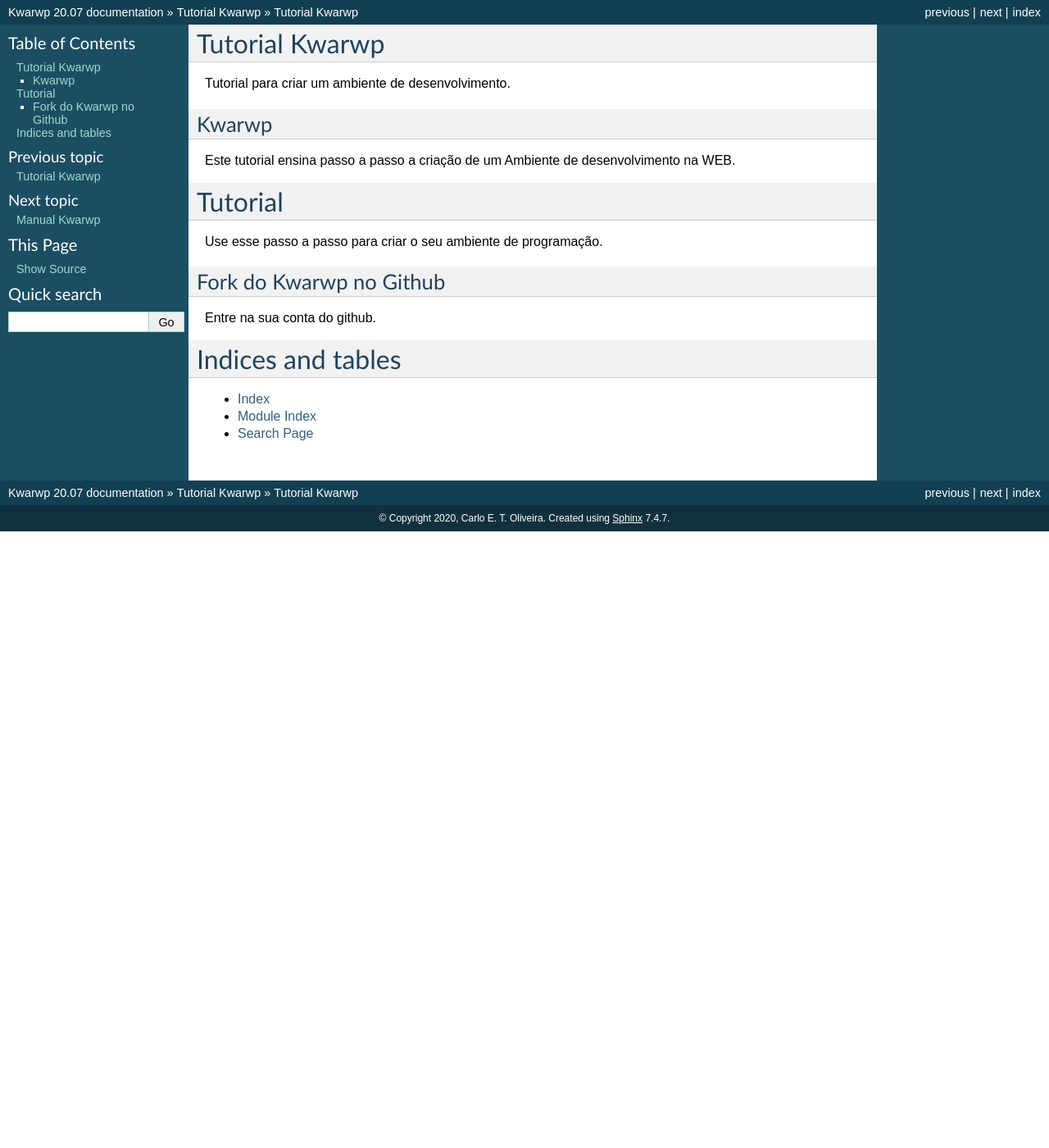
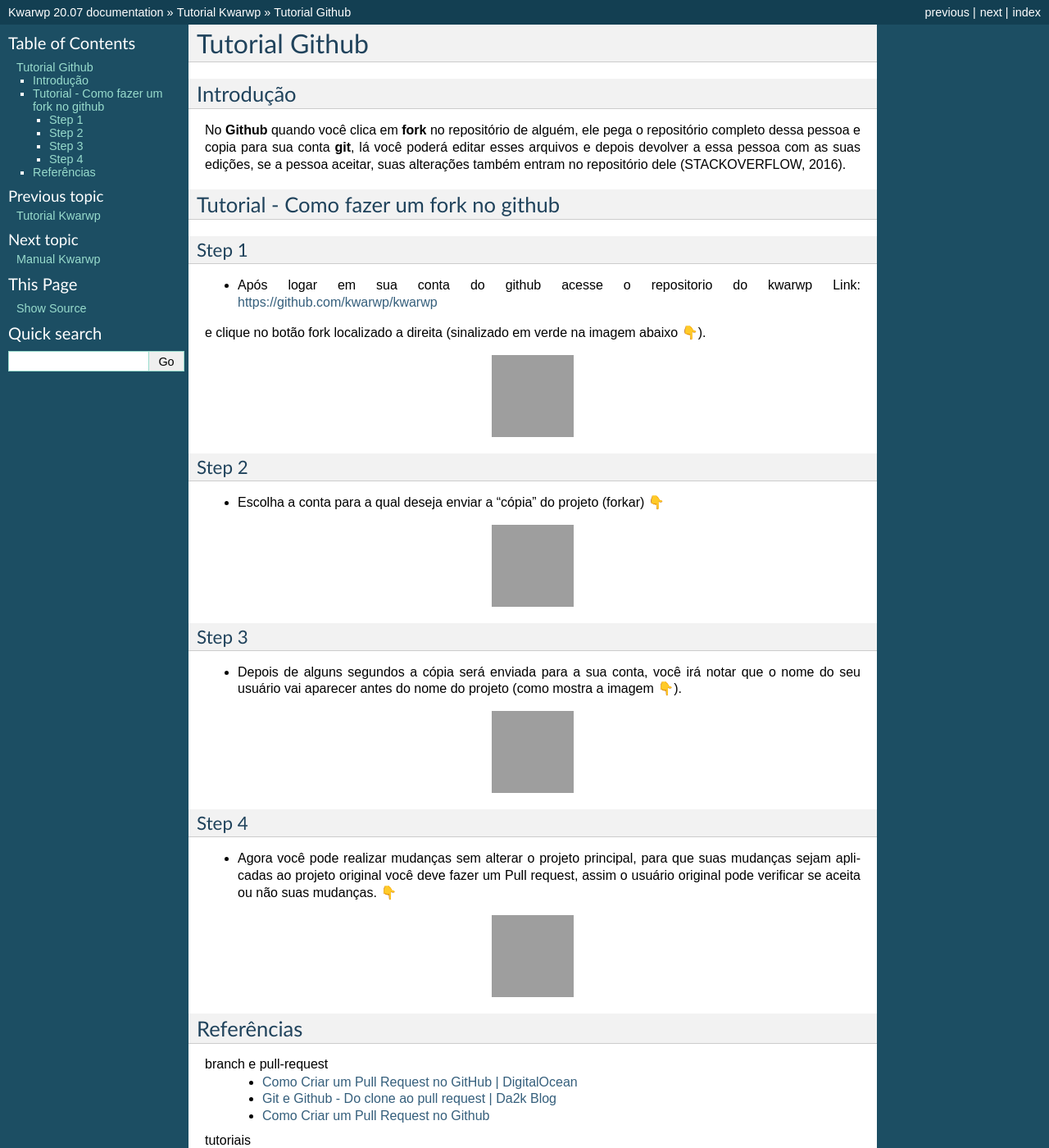
Before and after one commit to kwarwp/kwarwp, a Sphinx documentation site: the page built from docs/source/tutorial/ambiente.rst, in a window 1280 px wide and 1400 px high. Shown: the whole window at 82% size. Built offline with Sphinx 7.4.7, drawn with Linux system fonts in a browser that asks for light colours; some of the changed text lies outside the part shown; grey boxes are pictures that could not be loaded.

Commit message:
Introduz o texto da Marília

```diff
--- a/docs/source/tutorial/ambiente.rst
+++ b/docs/source/tutorial/ambiente.rst
@@ -3,29 +3,74 @@
    You can adapt this file completely to your liking, but it should at least
    contain the root `toctree` directive.
 
-Tutorial Kwarwp
+Tutorial Github
 ===============
 
-Tutorial para criar um ambiente de desenvolvimento.
+Introdução
+-----------
 
-Kwarwp
-------
+No **Github** quando você clica em **fork** no repositório de alguém, ele pega o repositório completo dessa pessoa e copia para sua conta **git**, lá você poderá editar esses arquivos e depois devolver a essa pessoa com as suas edições, se a pessoa aceitar, suas alterações também entram no repositório dele (STACKOVERFLOW, 2016).
 
-Este tutorial ensina passo a passo a criação de um Ambiente de desenvolvimento na WEB.
+Tutorial - Como fazer um fork no github
+-----------------------------------------
 
-Tutorial
-========
+Step 1
+^^^^^^
+- Após logar em sua conta do github acesse o repositorio do kwarwp Link: https://github.com/kwarwp/kwarwp
+e clique no botão fork localizado a direita (sinalizado em verde na imagem abaixo 👇).
 
-Use esse passo a passo para criar o seu ambiente de programação.
+.. image:: https://i.imgur.com/pOjo09B.png
+   :height: 200
+   :width: 200
+   :scale: 50
+   :alt: Iniciando um fork
+   :align: center
 
-Fork do Kwarwp no Github
-------------------------
+Step 2
+^^^^^^
+- Escolha a conta para a qual deseja enviar a "cópia" do projeto (forkar) 👇
 
-Entre na sua conta do github.
+.. image:: https://i.imgur.com/VWNgaRA.png
+   :height: 200
+   :width: 200
+   :scale: 50
+   :alt: Escolha a conta
+   :align: center
 
-Indices and tables
-==================
+Step 3
+^^^^^^
 
-* :ref:`genindex`
-* :ref:`modindex`
-* :ref:`search`
+- Depois de alguns segundos a cópia será enviada para a sua conta, você irá notar que o nome do seu usuário vai aparecer antes do nome do projeto (como mostra a imagem 👇).
+
+.. image:: https://i.imgur.com/dmN41Xe.png
+   :height: 200
+   :width: 200
+   :scale: 50
+   :alt: Executando um fork
+   :align: center
+
+Step 4
+^^^^^^
+
+- Agora você pode realizar mudanças sem alterar o projeto principal, para que suas mudanças sejam aplicadas ao projeto original você deve fazer um Pull request, assim o usuário original pode verificar se aceita ou não suas mudanças. 👇
+
+.. image:: https://i.imgur.com/c5yqMti.png
+   :height: 200
+   :width: 200
+   :scale: 50
+   :alt: Pedindo um pul-request
+   :align: center
+
+
+Referências
+-----------
+
+branch e pull-request
+    - `Como Criar um Pull Request no GitHub | DigitalOcean <https://www.digitalocean.com/community/tutorials/como-criar-um-pull-request-no-github-pt>`_
+    - `Git e Github - Do clone ao pull request | Da2k Blog <https://blog.da2k.com.br/2015/02/04/git-e-github-do-clone-ao-pull-request/>`_
+    - `Como Criar um Pull Request no Github <https://terminalroot.com.br/2017/12/como-criar-um-pull-request-no-github.html>`_
+tutoriais
+    - `O que essas palavras significam no Git/GitHub: fork, clone, track? - Stack Overflow em Português <https://pt.stackoverflow.com/questions/143458/o-que-essas-palavras-significam-no-git-github-fork-clone-track>`_
+    - `GitHub: criando um Fork e enviando um Pull Request – Tiago Pariz <https://blog.tiagopariz.com/github-criando-um-fork-e-enviando-um-pull-request/>`_
+    - `git - Pull new updates from original GitHub repository into forked GitHub repository - Stack Overflow <https://stackoverflow.com/questions/3903817/pull-new-updates-from-original-github-repository-into-forked-github-repository>`_
+    - https://www.youtube.com/watch?v=IOEtQEm_MAY
```
